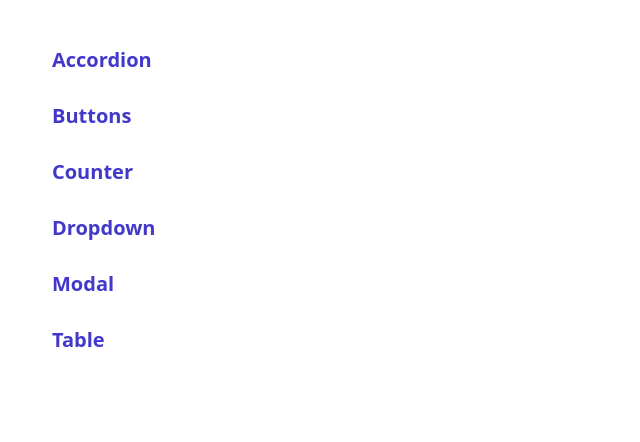
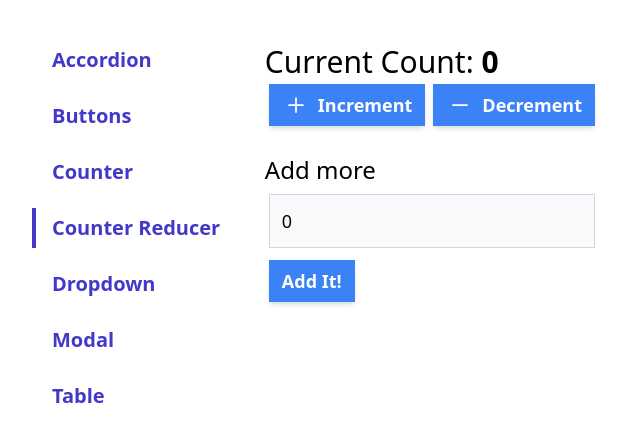
Before and after one commit to marichelle/component-library, a React (Create React App) app: page /counter-reducer in a window 1280 px wide. Shown: the top 442 px of the page, without its empty margins (0-640 px from the left). Built offline with nearby package versions, Linux system fonts and the light colour scheme.

Commit message:
Add another counter for demo purposes

```diff
--- a/src/App.jsx
+++ b/src/App.jsx
@@ -3,6 +3,7 @@ import SideBar from './components/SideBar/SideBar'
 import AccordionPage from './pages/AccordionPage'
 import ButtonPage from './pages/ButtonPage'
 import CounterPage from './pages/CounterPage'
+import CounterReducerPage from './pages/CounterReducerPage'
 import DropdownPage from './pages/DropdownPage'
 import ModalPage from './pages/ModalPage'
 import TablePage from './pages/TablePage'
@@ -25,6 +26,9 @@ function App() {
         <Route path="/counter">
           <CounterPage />
         </Route>
+        <Route path="/counter-reducer">
+          <CounterReducerPage />
+        </Route>
         <Route path="/dropdown">
           <DropdownPage />
         </Route>
--- a/src/components/SideBar/SideBar.jsx
+++ b/src/components/SideBar/SideBar.jsx
@@ -15,6 +15,10 @@ const navigation = [
   {
     name: 'Counter',
     path: '/counter',
+  },
+  {
+    name: 'Counter Reducer',
+    path: '/counter-reducer',
   },
   {
     name: 'Dropdown',
--- a/src/pages/CounterPage.jsx
+++ b/src/pages/CounterPage.jsx
@@ -10,14 +10,16 @@ const Counter = ({ initialCount }) => {
     <div>
       <h1>Start at {initialCount}</h1>
       <h2>Count is {count}</h2>
-      <Button className="w-full" onClick={handleDecrement}>
-        <MinusSmallIcon className="w-7 h-7" />
-        Decrement
-      </Button>
-      <Button className="w-full" onClick={handleIncrement}>
-        <PlusSmallIcon className="w-7 h-7" />
-        Increment
-      </Button>
+      <div className="flex flex-row">
+        <Button className="w-full" onClick={handleIncrement}>
+          <PlusSmallIcon className="w-7 h-7" />
+          Increment
+        </Button>
+        <Button className="w-full" onClick={handleDecrement}>
+          <MinusSmallIcon className="w-7 h-7" />
+          Decrement
+        </Button>
+      </div>
     </div>
   )
 }
--- /dev/null
+++ b/src/pages/CounterReducerPage.jsx
@@ -0,0 +1,66 @@
+import { MinusSmallIcon, PlusSmallIcon } from '@heroicons/react/24/solid'
+
+import Button from '../components/Button/Button'
+import { useState } from 'react'
+
+const Counter = ({ initialCount }) => {
+  const [count, setCount] = useState(initialCount)
+  const [valueToAdd, setValueToAdd] = useState(0)
+
+  const handleChange = e => setValueToAdd(parseInt(e.target.value, 10) || 0)
+
+  const handleDecrement = () => setCount(count - 1)
+
+  const handleIncrement = () => setCount(count + 1)
+
+  const handleSubmit = e => {
+    e.preventDefault()
+    setCount(prevCount => prevCount + valueToAdd)
+    setValueToAdd(0)
+  }
+
+  return (
+    <div>
+      <h1 className="text-3xl">
+        Current Count: <span className="font-semibold">{count}</span>
+      </h1>
+      <div className="flex flex-row">
+        <Button className="w-full" onClick={handleIncrement}>
+          <PlusSmallIcon className="w-7 h-7" />
+          Increment
+        </Button>
+        <Button className="w-full" onClick={handleDecrement}>
+          <MinusSmallIcon className="w-7 h-7" />
+          Decrement
+        </Button>
+      </div>
+      <br />
+      <form className="flex flex-col" onSubmit={handleSubmit}>
+        <label className="text-2xl" htmlFor="add">
+          Add more
+        </label>
+        <input
+          type="number"
+          id="add"
+          name="add"
+          value={valueToAdd || 0}
+          onChange={handleChange}
+          className="p-3 mx-1 my-2 text-lg border border-gray-300 bg-gray-50"
+        />
+        <Button type="submit" className="max-w-fit">
+          Add It!
+        </Button>
+      </form>
+    </div>
+  )
+}
+
+function CounterReducerPage() {
+  return (
+    <div className="flex gap-6">
+      <Counter initialCount={0} />
+    </div>
+  )
+}
+
+export default CounterReducerPage
```
